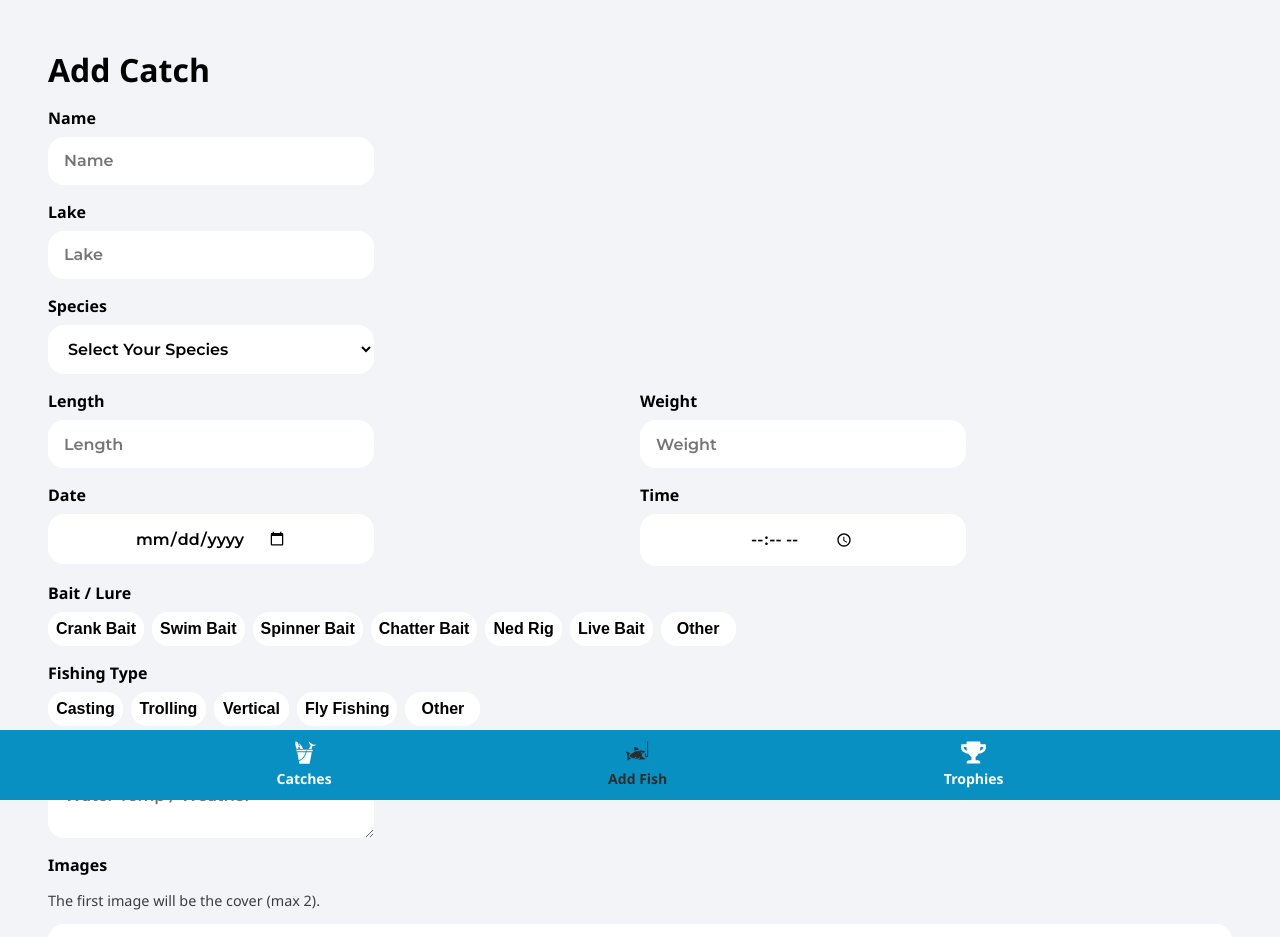
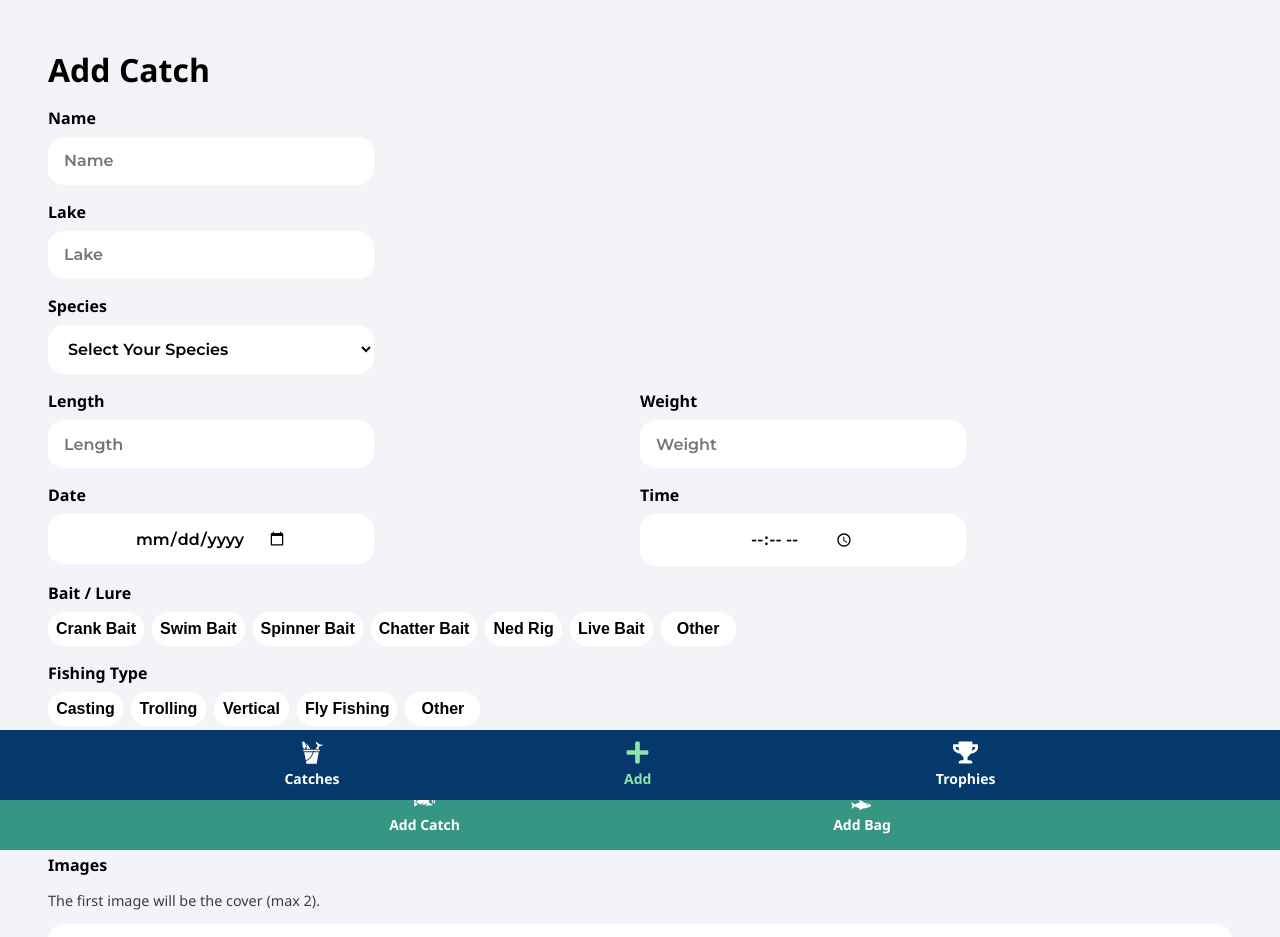
Before and after one commit to derekestrada/marketplaceapp, a React (Create React App) app: page /add-catch in a window 1280 px wide. Shown: the top 937 px of the page. Built offline with nearby package versions, Linux system fonts and the light colour scheme; no server answers; sample sign-in values are in the browser's storage.

Commit message:
Adding SubNav

```diff
--- a/src/components/Navbar.jsx
+++ b/src/components/Navbar.jsx
@@ -1,40 +1,125 @@
-import {useNavigate, useLocation} from 'react-router-dom'
+import { useState } from "react";
+import { useNavigate, useLocation } from "react-router-dom";
 
-import { GiFishBucket } from "react-icons/gi"
-import { GiFishing } from 'react-icons/gi'
-import { FaTrophy } from 'react-icons/fa'
+import { GiFishBucket } from "react-icons/gi";
+import { GiFishing } from "react-icons/gi";
+import { GiDoubleFish } from "react-icons/gi";
+import { FaTrophy } from "react-icons/fa";
+import { FaPlus } from "react-icons/fa";
 
 function Navbar() {
+  const [addOpen, setAddOpen] = useState(false);
   const navigate = useNavigate();
   const location = useLocation();
 
   const pathMatchRoute = (route) => {
     if (route === location.pathname) {
-            return true
+      return true;
     }
-    }
+  };
+
+  const openSub = () => {
+    addOpen ? setAddOpen(false) : setAddOpen(true);
+  };
 
   return (
-    <footer className='navbar'>
+    <>
+      <ul
+        className={
+          addOpen
+            ? "navbarListItems addSubNav open"
+            : "navbarListItems addSubNav"
+        }
+      >
+        <li
+          className="navbarListItem subNavItem"
+          onClick={() => {
+            setAddOpen(false);
+            navigate("/add-catch");
+          }}
+        >
+          <GiFishing fill="white" width="155px" height="55px" />
+          <p className="navbarListItemName">Add Catch</p>
+        </li>
+        <li
+          className="navbarListItem subNavItem"
+          onClick={() => {
+            setAddOpen(false);
+            navigate("/add-bag");
+          }}
+        >
+          <GiDoubleFish fill="white" width="155px" height="55px" />
+          <p className="navbarListItemName">Add Bag</p>
+        </li>
+      </ul>
+      <footer className="navbar">
         <nav className="navbarNav">
           <ul className="navbarListItems">
-                <li className="navbarListItem" onClick={() => navigate('/')}>
-                    <GiFishBucket fill={pathMatchRoute('/') ? '#2c2c2c' : 'white'} width="155px" height="55px"/>
-                    <p className={pathMatchRoute('/') ? 'navbarListItemNameActive' : 'navbarListItemName'}>Catches</p>
+            <li
+              className="navbarListItem"
+              onClick={() => {
+                setAddOpen(false);
+                navigate("/");
+              }}
+            >
+              <GiFishBucket
+                fill={pathMatchRoute("/") ? "#8EE4AF" : "white"}
+                width="155px"
+                height="55px"
+              />
+              <p
+                className={
+                  pathMatchRoute("/")
+                    ? "navbarListItemNameActive"
+                    : "navbarListItemName"
+                }
+              >
+                Catches
+              </p>
             </li>
-                <li className="navbarListItem" onClick={() => navigate('/add-catch')}>
-                    <GiFishing fill={pathMatchRoute('/add-catch') ? '#2c2c2c' : 'white'} width="55px" height="55px"/>
-                    <p className={pathMatchRoute('/add-catch') ? 'navbarListItemNameActive' : 'navbarListItemName'}>Add Fish</p>
+            <li className="navbarListItem" onClick={openSub}>
+              <FaPlus
+                fill={pathMatchRoute("/add-catch") ? "#8EE4AF" : "white"}
+                width="55px"
+                height="55px"
+              />
+              <p
+                className={
+                  pathMatchRoute("/add-catch")
+                    ? "navbarListItemNameActive"
+                    : "navbarListItemName"
+                }
+              >
+                Add
+              </p>
             </li>
-                <li className="navbarListItem" onClick={() => navigate('/offer')}>
-                    <FaTrophy fill={pathMatchRoute('/offer') ? '#2c2c2c' : 'white'} width="30px" height="30px"/>
-                    <p className={pathMatchRoute('/offer') ? 'navbarListItemNameActive' : 'navbarListItemName'}>Trophies</p>
+            <li
+              className="navbarListItem"
+              onClick={() => {
+                setAddOpen(false);
+                navigate("/offer");
+              }}
+            >
+              <FaTrophy
+                fill={pathMatchRoute("/offer") ? "#8EE4AF" : "white"}
+                width="30px"
+                height="30px"
+              />
+              <p
+                className={
+                  pathMatchRoute("/offer")
+                    ? "navbarListItemNameActive"
+                    : "navbarListItemName"
+                }
+              >
+                Trophies
+              </p>
             </li>
-
           </ul>
         </nav>
       </footer>
-  )
+    </>
+  );
 }
 
-export default Navbar
+export default Navbar;
--- a/src/index.css
+++ b/src/index.css
@@ -62,7 +62,7 @@ button {
 
 .primaryButton {
   cursor: pointer;
-  background: #0990c3;
+  background: #05386b;
   border-radius: 1rem;
   padding: 0.85rem 2rem;
   color: #ffffff;
@@ -124,7 +124,7 @@ button {
   width: 64px;
   height: 64px;
   border: 8px solid;
-  border-color: #0990c3 transparent #0990c3 transparent;
+  border-color: #05386b transparent #05386b transparent;
   border-radius: 50%;
   animation: spin 1.2s linear infinite;
 }
@@ -149,7 +149,7 @@ button {
   bottom: 0;
   right: 0;
   height: 70px;
-  background-color: #0990c3;
+  background-color: #05386b;
   z-index: 1000;
   display: flex;
   justify-content: center;
@@ -189,7 +189,7 @@ button {
   color: white;
 }
 .navbarListItemNameActive {
-  color: #2c2c2c;
+  color: #8ee4af;
 }
 
 .nameInput {
@@ -221,7 +221,7 @@ button {
 
 .forgotPasswordLink {
   cursor: pointer;
-  color: #0990c3;
+  color: #05386b;
   font-weight: 600;
   text-align: right;
 }
@@ -261,7 +261,7 @@ button {
   align-items: center;
   width: 3rem;
   height: 3rem;
-  background-color: #0990c3;
+  background-color: #05386b;
   border-radius: 50%;
 }
 @media (min-width: 1024px) {
@@ -298,7 +298,7 @@ button {
 
 .registerLink {
   margin-top: 4rem;
-  color: #0990c3;
+  color: #05386b;
   font-weight: 600;
   text-align: center;
   margin-bottom: 3rem;
@@ -469,7 +469,7 @@ button {
   margin-top: 0.5rem;
   font-weight: 600;
   font-size: 1.1rem;
-  color: #0990c3;
+  color: #05386b;
   margin-bottom: 0;
   display: flex;
   align-items: center;
@@ -590,7 +590,7 @@ button {
 }
 .listingType {
   padding: 0.25rem 0.5rem;
-  background-color: #0990c3;
+  background-color: #05386b;
   color: #ffffff;
   border-radius: 2rem;
   display: inline;
@@ -690,7 +690,7 @@ button {
   font-size: 1rem;
   font-weight: 600;
   color: #ffffff;
-  background-color: #0990c3;
+  background-color: #05386b;
   padding: 0.25rem 0.75rem;
   border-radius: 1rem;
 }
@@ -708,7 +708,7 @@ button {
 .changePersonalDetails {
   cursor: pointer;
   font-weight: 600;
-  color: #0990c3;
+  color: #05386b;
 }
 
 .profileCard {
@@ -813,7 +813,7 @@ button {
   min-width: 75px;
 }
 .formButtonActive {
-  background-color: #0990c3;
+  background-color: #05386b;
   color: #ffffff;
 }
 
@@ -868,7 +868,7 @@ button {
   width: 100%;
 }
 .formInputFile::-webkit-file-upload-button {
-  background-color: #0990c3;
+  background-color: #05386b;
   border: none;
   color: #ffffff;
   font-weight: 600;
@@ -973,14 +973,14 @@ button {
   display: flex;
   align-items: center;
   justify-content: center;
-  background: #0990c3;
+  background: #05386b;
   z-index: 10000;
 }
 
 /* Bag Item / Bag List Styles  */
 
 .bagItem {
-  background: #ddd;
+  background: #8ee4af;
   width: 85%;
   margin: 10px auto;
   list-style-type: none;
@@ -1044,14 +1044,15 @@ button {
   flex-wrap: wrap;
   justify-content: space-between;
   margin: 4px 0;
-  padding: 2px;
+  padding: 2px 5px;
   font-size: 0.8rem;
 }
 .fishList li:nth-child(-n + 5) {
   font-weight: 600;
   font-size: 1rem;
-  background: rgba(9, 145, 195, 0.45);
-  border: 1px #999 solid;
+  background: #379683;
+  color: #05386b;
+  border: 1px #05386b solid;
 }
 
 .addFishButton {
@@ -1062,3 +1063,18 @@ button {
   font-size: 0.9rem;
   padding: 1rem 1.5rem;
 }
+
+.addSubNav {
+  position: fixed;
+  bottom: -50px;
+  width: 100%;
+  padding: 1rem;
+  background: #379683;
+  transition: 0.5s ease-in;
+}
+.addSubNav.open {
+  bottom: 70px;
+}
+.addSubNav .subNavItem p {
+  margin-bottom: 0;
+}
--- a/src/pages/Category.jsx
+++ b/src/pages/Category.jsx
@@ -183,6 +183,8 @@ function Category() {
       ) : listings && listings.length > 0 ? (
         <>
           <main>
+            {params.categoryName === "lake" && (
+              <>
                 <select className="lakeList" onChange={handleChange}>
                   {uniquesLakes.map((listing, key) => (
                     <option key={key}>{listing}</option>
@@ -206,7 +208,10 @@ function Category() {
                       // console.log(listing.data.longitude)
                       <Marker
                         key={listing.id}
-                    position={[listing.data.latitude, listing.data.longitude]}
+                        position={[
+                          listing.data.latitude,
+                          listing.data.longitude,
+                        ]}
                         icon={mapIcon}
                       >
                         <Popup>
@@ -223,6 +228,8 @@ function Category() {
                     <SetViewOnClick coords={state.coords} />
                   </MapContainer>
                 </div>
+              </>
+            )}
 
             <ul className="categoryListings">
               {listings.map((listing) => (
```
Also changed, not shown: src/App.js (+31 -35 lines). Lines whose indentation alone changed are shown as unchanged.
